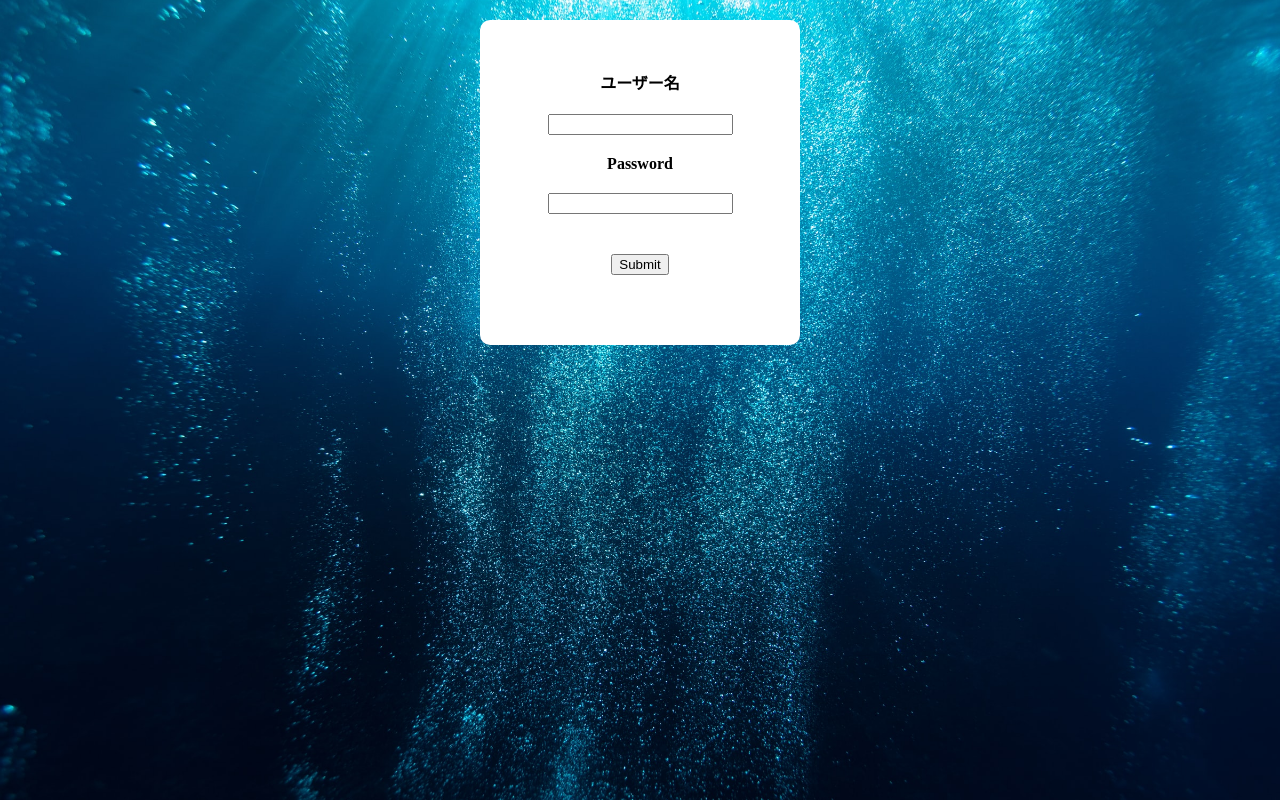
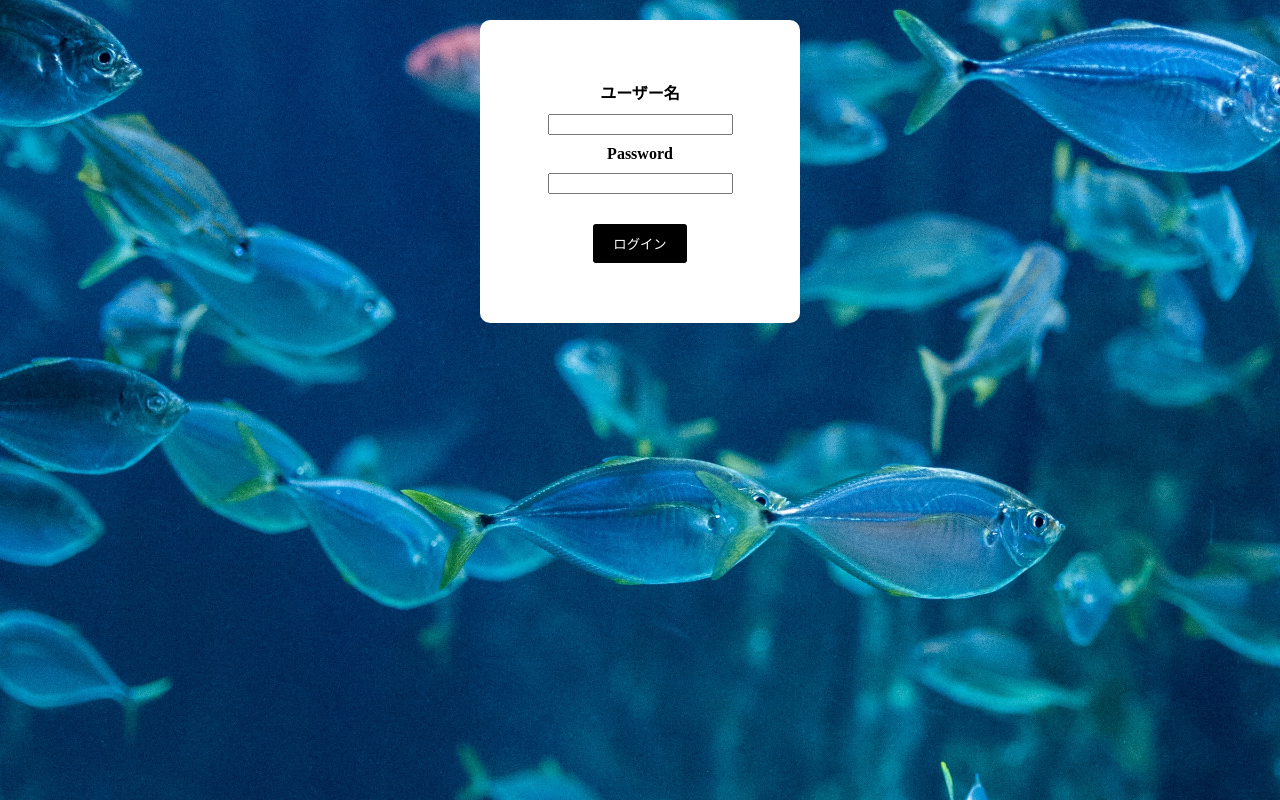
Before and after one commit to Penguin-Island/suilog, a PHP site: page /login.php in a window 1280 px wide. Run offline with PHP 8.4, Linux system fonts and the light colour scheme; some libraries are stand-ins or nearby versions.

Commit message:
loginページのUI変更

```diff
--- a/css/style.css
+++ b/css/style.css
@@ -13,7 +13,7 @@ header {
 .login-back {
   width: 100%;
   height: 100vh;
-  background-image: url("../img/sarah-lee-QURU8IY-RaI-unsplash.jpg");
+  background-image: url("../img/aaron-burden-yWYP1hrFAn8-unsplash.jpg");
   background-repeat: no-repeat;
   background-size: cover;
   background-position: center;
@@ -21,7 +21,7 @@ header {
 
 .card {
   max-width: 300px;
-  padding: 50px 10px;
+  padding: 60px 10px;
   margin: 0 auto;
   background: #fff;
   color: #000;
@@ -30,9 +30,22 @@ header {
   text-align: center;
 }
 
-.card input {
-  margin: 20px;
+#username, #password {
+  margin: 10px;
+}
+
+.card .log-submit {
+  display: block;
+  margin-top: 20px;
+  margin-left: auto;
+  margin-right: auto;
+  padding: 10px 20px;
+  border: none;
+  border-radius: 3px;
+  background: #000;
+  color: #fff;
   outline: none;
+  text-decoration: none;
 }
 
 .full {
--- a/login.php
+++ b/login.php
@@ -40,7 +40,7 @@ if ($_SERVER['REQUEST_METHOD'] === 'POST') {
                     <input type="text" id="username" name="username">
                     <label>Password</label>
                     <input type="text" id="password" name="password" minlength="8">
-                    <input type="submit">
+                    <input class="log-submit" type="submit" value="ログイン">
                 </form>
             </div>
         </div>
```
Also changed, not shown: img/aaron-burden-yWYP1hrFAn8-unsplash.jpg (added).
